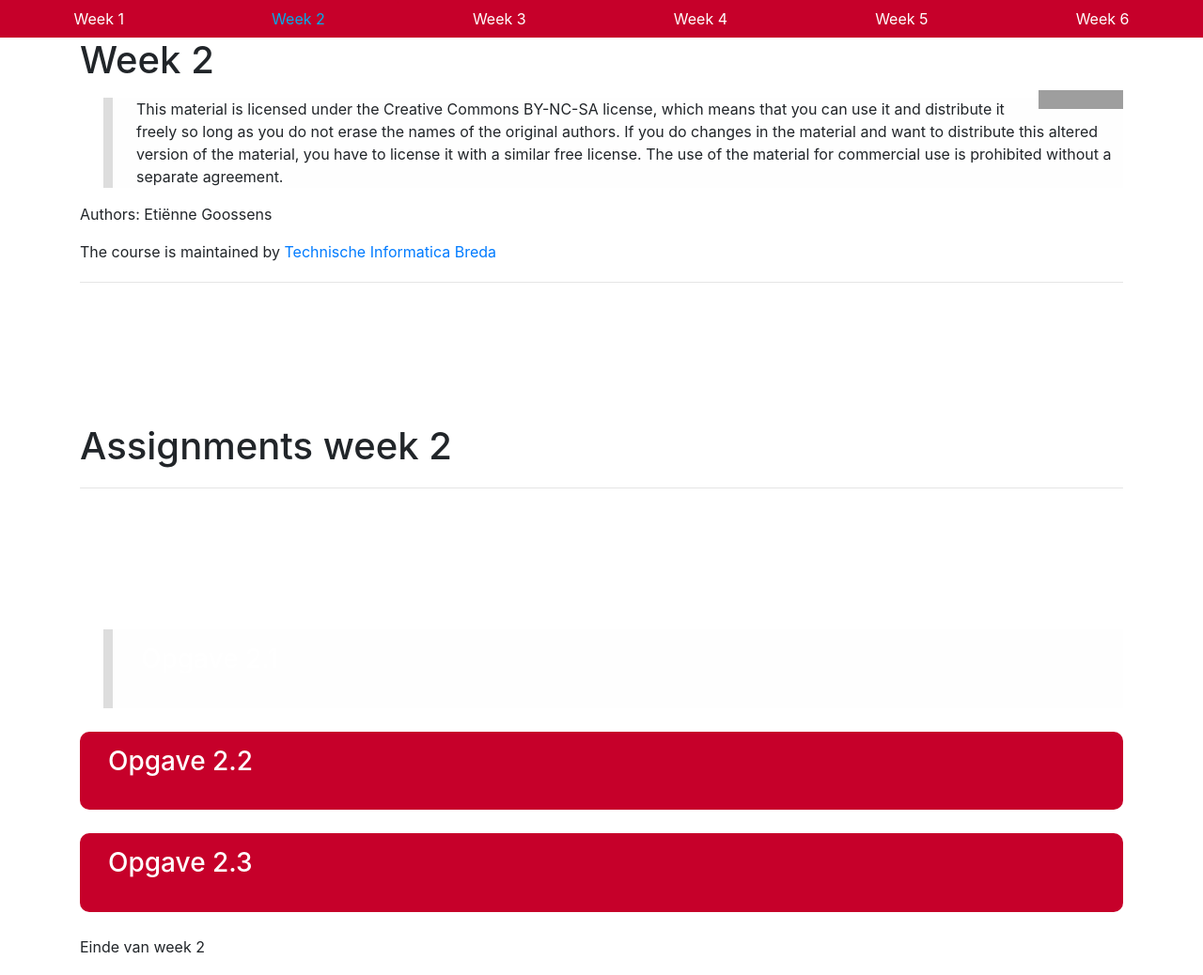
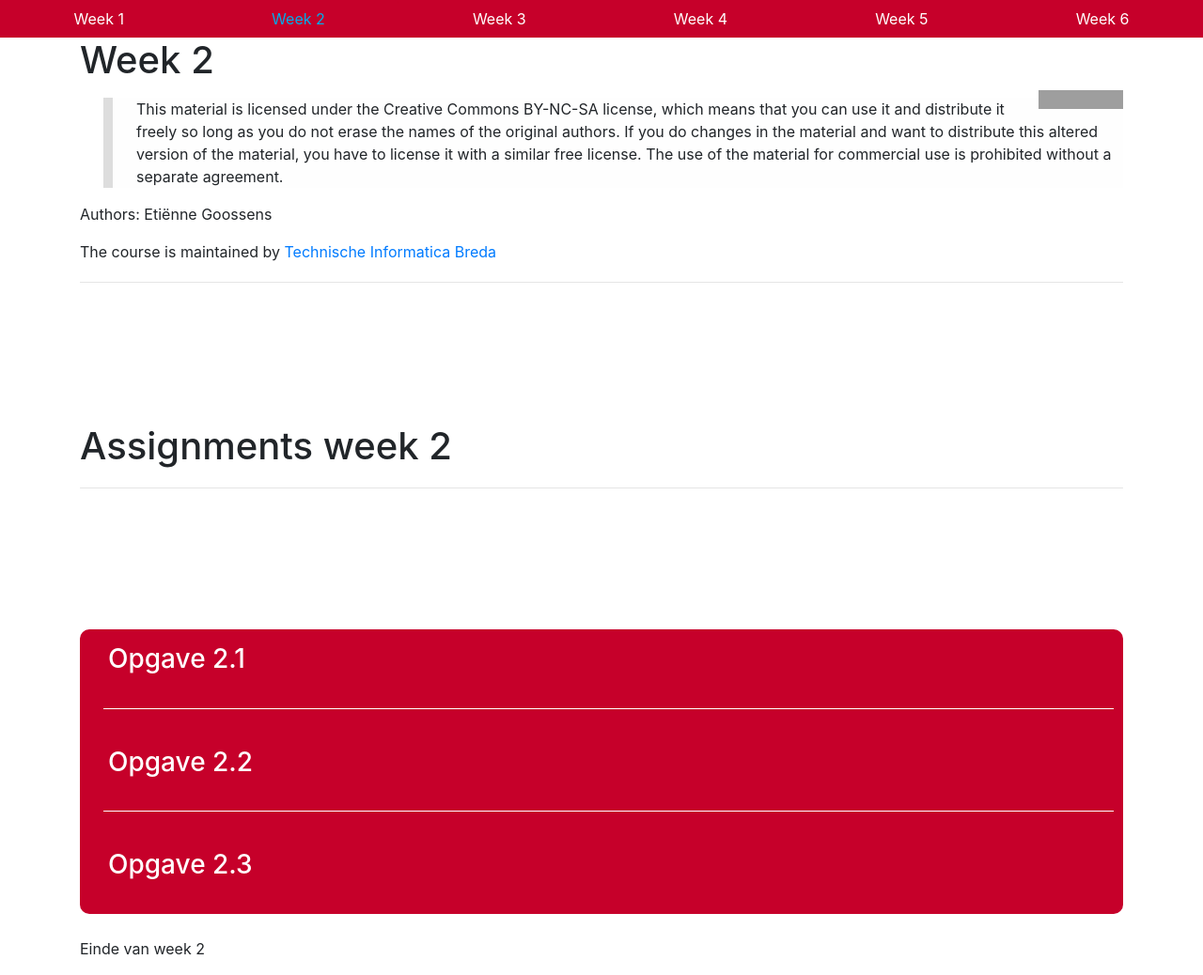
Before and after one commit to AvansTi/TI-2.1-CSHARP-DOC, a Jekyll site: the page built from week2.md, in a window 1280 px wide. Shown: the whole page at 94% size. Built offline with Jekyll 4.4.1, drawn with Linux system fonts in a browser that asks for light colours; comment, search, counter and statistics services are not loaded; grey boxes are pictures that could not be loaded.

Commit message:
Fixed excersise week 2 (no trailing whiteline in exercises)

```diff
--- a/_includes/week02/exercise/01-operator-overloading.md
+++ b/_includes/week02/exercise/01-operator-overloading.md
@@ -7,4 +7,4 @@
 >>
 >>Tip voor override van equals: In Visual Studio eq *TAB TAB* of override *SPATIE*. In het tweede geval krijg je methoden te zien waarvan je nog geen override definite hebt staan in de code.
 >>
-> {: .exercise}
+>{: .exercise}
--- a/_includes/week02/exercise/02-file-io.md
+++ b/_includes/week02/exercise/02-file-io.md
@@ -13,12 +13,11 @@
 >> * `CurentDirectory`
 >> * `SpecialFolder.MyPictures` (en vele andere speciale folders)
 >>
->>Voeg bovenstaande eigenschappen toe aan en `List<string>` mySystemProperties structuur en schrijf deze `list<string>` op twee manieren naar een tekstfile:
+>> Voeg bovenstaande eigenschappen toe aan en `List<string>` mySystemProperties structuur en schrijf deze `list<string>` op twee manieren naar een tekstfile:
 >>
 >> * `File.WriteAllLines(padnaam, mySystemProperties)`
 >> * `File.WriteAllText(padnaam, tekst)` In dit geval moet je zelf de `list<string> myProperties` tot één lange string omvormen. Gebruik hiervoor de methode `string.Join(…)`
 >> * Lees de resulterende tekstfile in m.b.v. de tegenhangers `File.ReadAllText()` en `File.ReadAllLines()`
 >>
->>Test je programma!
->>
+>> Test je programma!
 >{: .exercise}
--- a/_includes/week02/exercise/03-tcpclient-json.md
+++ b/_includes/week02/exercise/03-tcpclient-json.md
@@ -6,7 +6,6 @@
 >> * Serialisatie van data naar een file die je via `FileIO` opslaat op de computer.
 >> * (Reguliere expressie in C# specifiek voor onderstaande eerste alternatief)
 >>
->>
 >> * Ga na hoe je Newtonsoft.Json kunt installeren voor je project. Zie deze documentatie: [https://www.nuget.org/packages/newtonsoft.json/ ](https://www.nuget.org/packages/newtonsoft.json/)
 >> * Maak een API key aan bij Open weather map (zie onderaan voor de API documentatie): [http://openweathermap.org/api](http://openweathermap.org/api).
 >> * Maak de volgende uitbreidingen op het voorbeeld uit de les:
@@ -14,11 +13,9 @@
 >>
 >> Maak een getypeerde collectie aan van steden met hun weerdata. Je hebt hiervoor verschillende mogelijkheden. Hiervoor doe je per city id een request voor de actuele weergegevens.
 >>
->>* Sorteer de weerdata (een `List<T>`) op verschillende manieren en pas daarbij het implementeren van `interface IComparable<T>`  en abstracte `class Comparer<T>` toe in je applicatie
->>* Schrijf de data naar een bestand toe.
->>* Test je programma!
+>> * Sorteer de weerdata (een `List<T>`) op verschillende manieren en pas daarbij het implementeren van `interface IComparable<T>`  en abstracte `class Comparer<T>` toe in je applicatie
+>> * Schrijf de data naar een bestand toe.
+>> * Test je programma!
 >>
->>
->>Alternatief. Je mag ook een andere open rest API gebruiken.
->>
+>> Alternatief. Je mag ook een andere open rest API gebruiken.
 >{: .exercise}
--- a/week2.md
+++ b/week2.md
@@ -10,13 +10,8 @@ title: Week 2
 ---
 
 {% include week02/exercise/01-operator-overloading.md %}
-{: .exercises }
-
 {% include week02/exercise/02-file-io.md %}
-{: .exercises }
-
 {% include week02/exercise/03-tcpclient-json.md %}
 {: .exercises }
 
-
 Einde van week 2
```
Also changed, not shown: 1 other file.
